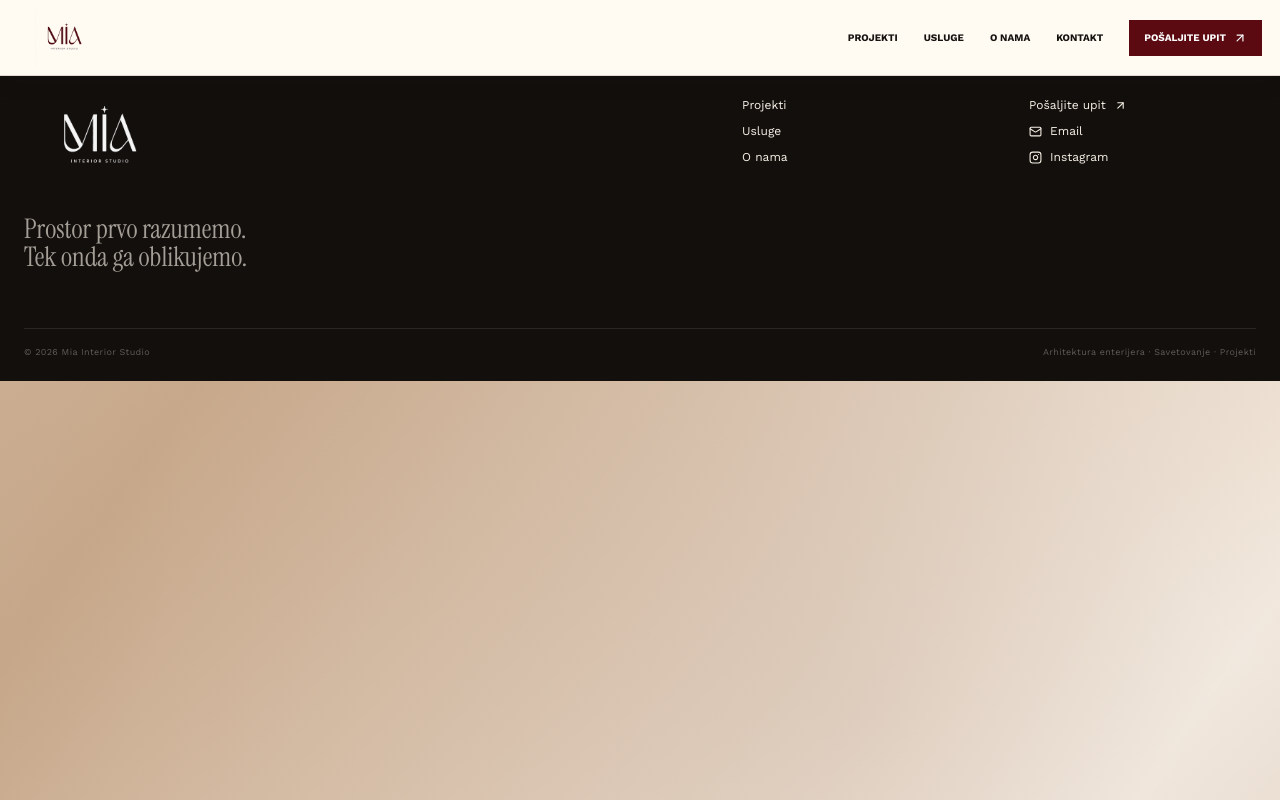
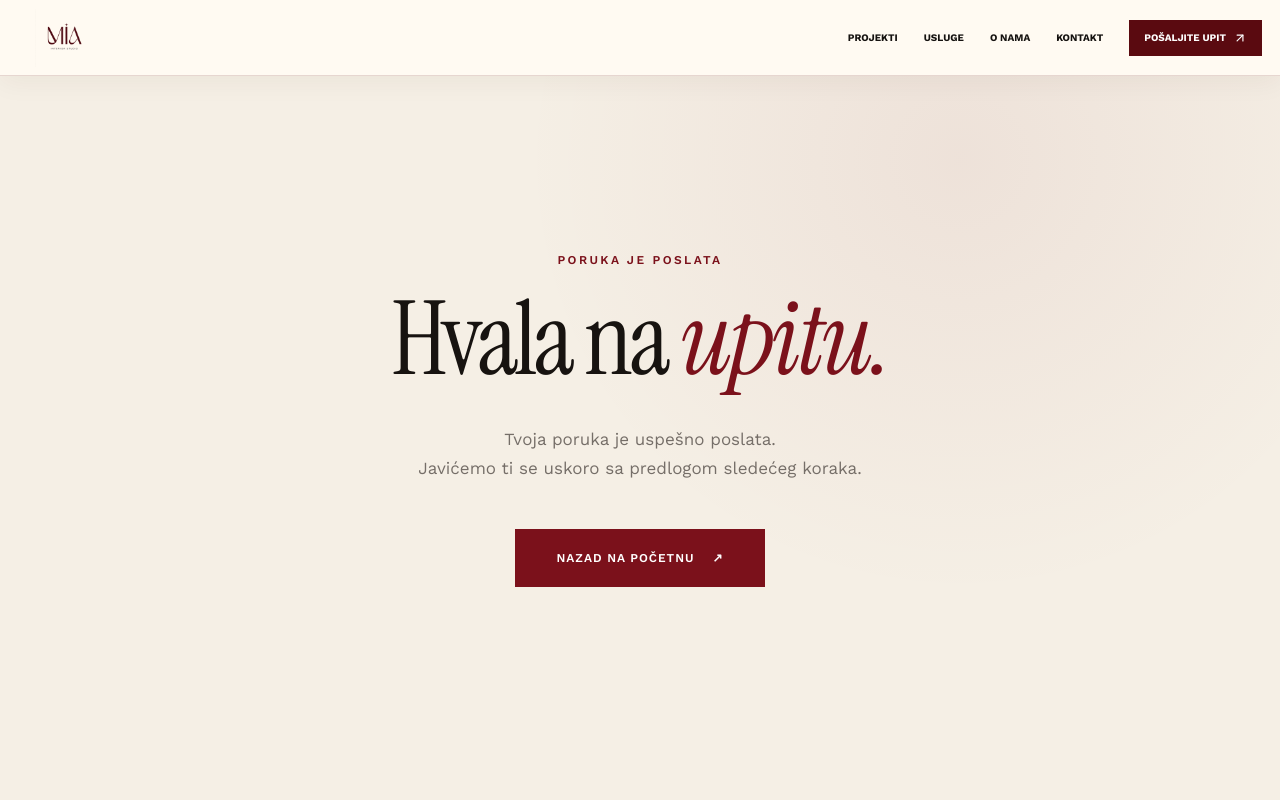
Before and after one commit to jelkesudo/miainteriors, a React (Vite) app: page /hvala in a window 1280 px wide. Shown: the top 800 px of the page. Built offline with nearby package versions, Linux system fonts and the light colour scheme.

Commit message:
promene forma

```diff
--- a/index.html
+++ b/index.html
@@ -19,7 +19,7 @@
   </script>
 </head>
 <body>
-  <form name="mia-upit" netlify data-netlify="true" hidden>
+  <form name="mia-upit" netlify data-netlify="true" action="/hvala" hidden>
     <input type="text" name="ime" />
     <input type="email" name="email" />
     <input type="text" name="lokacija" />
--- a/script.js
+++ b/script.js
@@ -19,8 +19,3 @@ document.querySelectorAll('.service-toggle').forEach((button) => {
         card?.classList.toggle('is-open');
     });
 });
-
-document.querySelector('.contact-form')?.addEventListener('submit', (event) => {
-    event.preventDefault();
-    alert('Forma je trenutno demo. Poveži je sa Netlify Forms, Formspree ili backendom.');
-});
--- a/src/App.jsx
+++ b/src/App.jsx
@@ -7,6 +7,7 @@ import Projects from './pages/Projects';
 import Contact from './pages/Contact';
 import About from './pages/About';
 import ProjectDetail from './pages/ProjectDetail';
+import ThankYou from "./pages/ThankYou";
 
 function ScrollReset() {
   const { pathname } = useLocation();
@@ -47,6 +48,7 @@ export default function App() {
         <Route path="/projekti/:slug" element={<ProjectDetail />} />
         <Route path="/kontakt" element={<Contact />} />
         <Route path="/o-nama" element={<About />} />
+        <Route path="/hvala" element={<ThankYou />} />
       </Routes>
       <Footer />
     </>
--- a/src/pages/Contact.jsx
+++ b/src/pages/Contact.jsx
@@ -17,7 +17,7 @@ export default function Contact() {
           </p>
         </div>
 
-        <form name="mia-upit" method="POST" netlify data-netlify="true" className="react-contact-form">
+        <form name="mia-upit" method="POST" netlify data-netlify="true" className="react-contact-form" action="/hvala">
           <input type="hidden" name="form-name" value="mia-upit" />
           <label>Ime i prezime<input name="ime" required /></label>
           <label>Email adresa<input name="email" type="email" required /></label>
--- /dev/null
+++ b/src/pages/ThankYou.css
@@ -0,0 +1,115 @@
+.thank-you-page {
+  min-height: 100dvh;
+  width: 100%;
+  display: flex;
+  align-items: center;
+  justify-content: center;
+
+  padding: 120px 24px 80px;
+
+  background:
+    radial-gradient(
+      circle at 75% 20%,
+      rgba(120, 13, 25, 0.06),
+      transparent 38%
+    ),
+    #f5efe5;
+}
+
+.thank-you-content {
+  width: min(850px, 100%);
+  text-align: center;
+
+  display: flex;
+  flex-direction: column;
+  align-items: center;
+}
+
+.thank-you-eyebrow {
+  margin-bottom: 28px;
+
+  font-size: 12px;
+  font-weight: 600;
+  letter-spacing: 0.2em;
+
+  color: #7b111b;
+}
+
+.thank-you-content h1 {
+  margin: 0;
+
+  font-family: "Instrument Serif", serif;
+  font-size: clamp(64px, 8vw, 130px);
+  font-weight: 400;
+  line-height: 0.88;
+  letter-spacing: -0.035em;
+
+  color: #171310;
+}
+
+.thank-you-content h1 em {
+  color: #7b111b;
+  font-weight: 400;
+}
+
+.thank-you-content p {
+  margin: 40px 0 46px;
+
+  font-size: 17px;
+  line-height: 1.7;
+
+  color: #756e68;
+}
+
+.thank-you-button {
+  min-width: 250px;
+  min-height: 58px;
+
+  display: inline-flex;
+  align-items: center;
+  justify-content: center;
+  gap: 18px;
+
+  padding: 0 30px;
+
+  background: #7b111b;
+  color: #fff;
+
+  text-decoration: none;
+  font-size: 12px;
+  font-weight: 600;
+  letter-spacing: 0.08em;
+
+  transition:
+    background 0.25s ease,
+    transform 0.25s ease;
+}
+
+.thank-you-button:hover {
+  background: #5f0c14;
+  transform: translateY(-2px);
+}
+
+@media (max-width: 600px) {
+  .thank-you-page {
+    padding: 100px 20px 60px;
+  }
+
+  .thank-you-eyebrow {
+    margin-bottom: 22px;
+    font-size: 10px;
+  }
+
+  .thank-you-content h1 {
+    font-size: clamp(58px, 19vw, 82px);
+  }
+
+  .thank-you-content p {
+    margin: 30px 0 38px;
+    font-size: 15px;
+  }
+
+  .thank-you-button {
+    width: 100%;
+  }
+}
--- /dev/null
+++ b/src/pages/ThankYou.jsx
@@ -0,0 +1,29 @@
+import { Link } from "react-router-dom";
+import "./ThankYou.css";
+
+export default function ThankYou() {
+  return (
+    <main className="thank-you-page">
+      <div className="thank-you-content">
+        <span className="thank-you-eyebrow">
+          PORUKA JE POSLATA
+        </span>
+
+        <h1>
+          Hvala na <em>upitu.</em>
+        </h1>
+
+        <p>
+          Tvoja poruka je uspešno poslata.
+          <br />
+          Javićemo ti se uskoro sa predlogom sledećeg koraka.
+        </p>
+
+        <Link to="/" className="thank-you-button">
+          NAZAD NA POČETNU
+          <span aria-hidden="true">↗</span>
+        </Link>
+      </div>
+    </main>
+  );
+}
```
